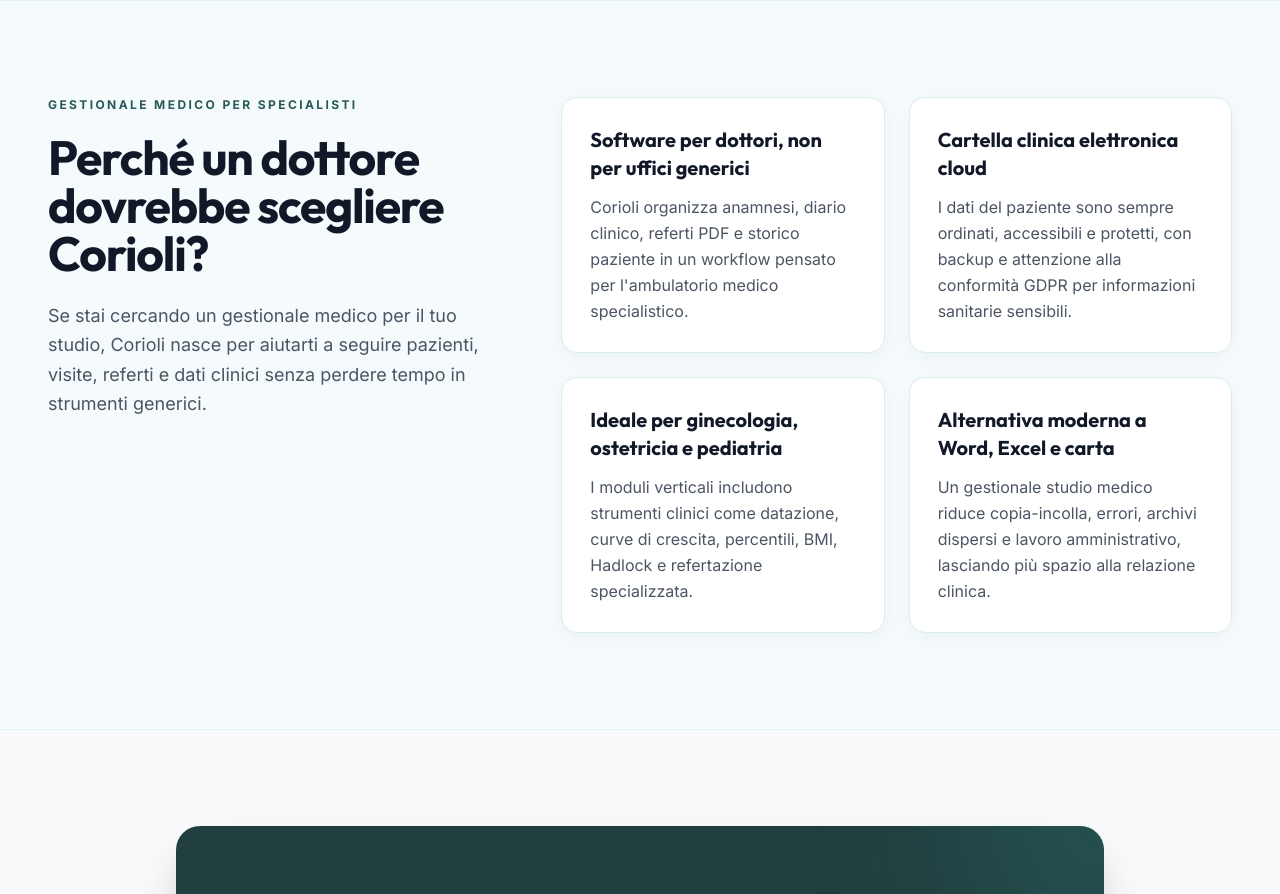
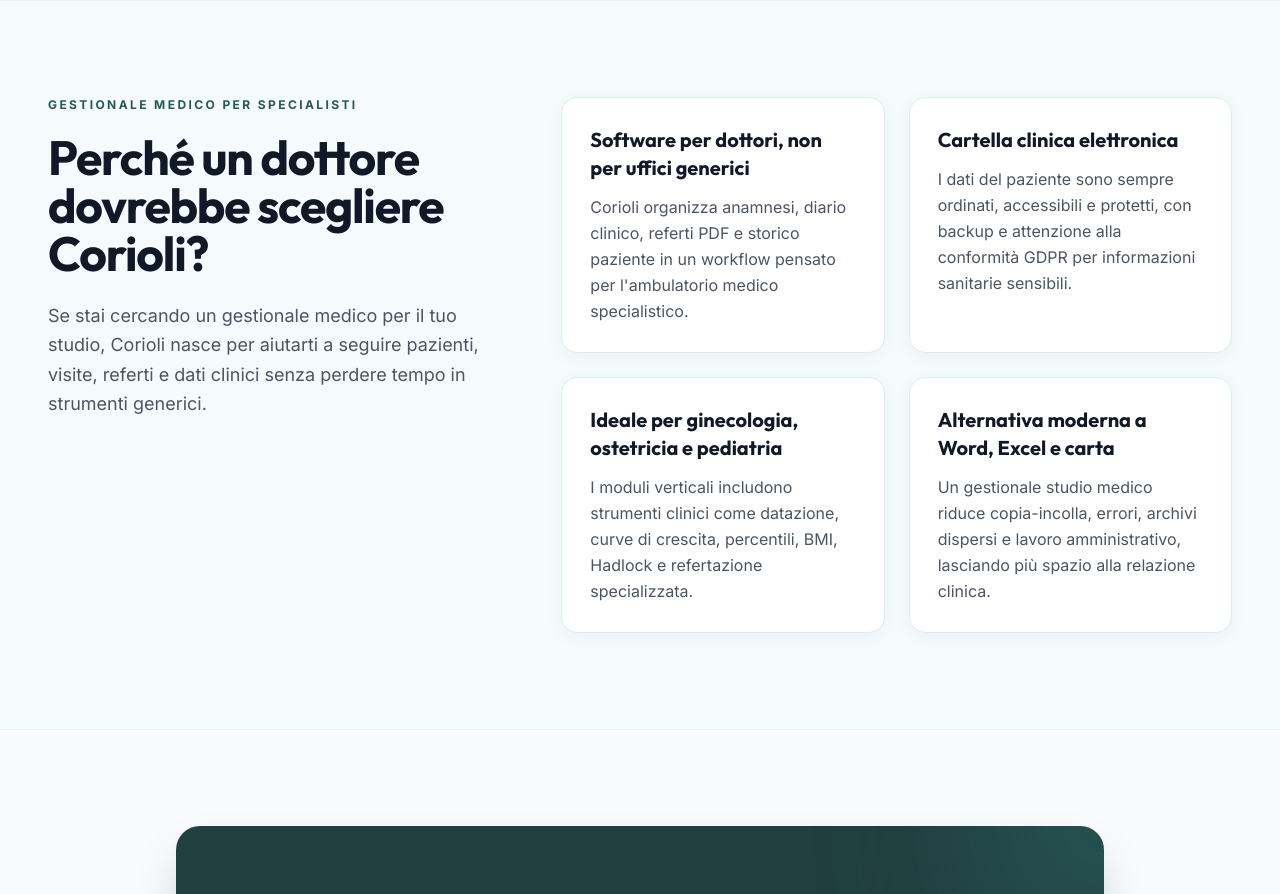
Before and after one commit to SpaceDesignItalia/Corioli-Website, a Next.js app: page / in a window 1280 px wide. Shown: the part 2540-3434 px from the top of the page. Built offline with nearby package versions, Linux system fonts and the light colour scheme; no server answers.

Commit message:
no cloud

```diff
--- a/src/app/page.tsx
+++ b/src/app/page.tsx
@@ -824,7 +824,7 @@
             </div>
             <div className="bg-white rounded-2xl p-7 border border-brand-100 shadow-soft">
               <h3 className="font-heading text-xl font-bold text-gray-900 mb-3">
-                Cartella clinica elettronica cloud
+                Cartella clinica elettronica
               </h3>
               <p className="text-gray-600 leading-relaxed">
                 I dati del paziente sono sempre ordinati, accessibili e
```
